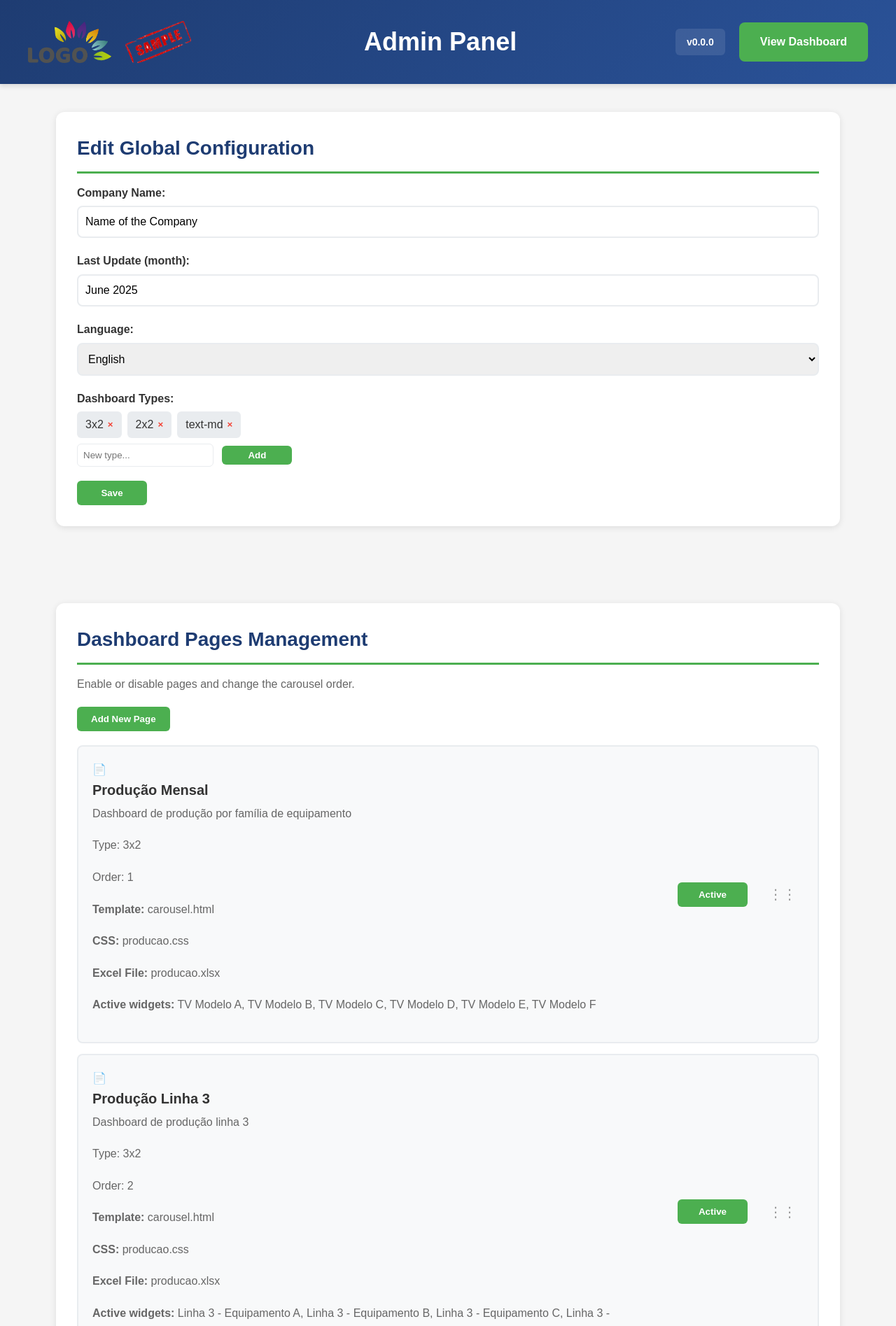
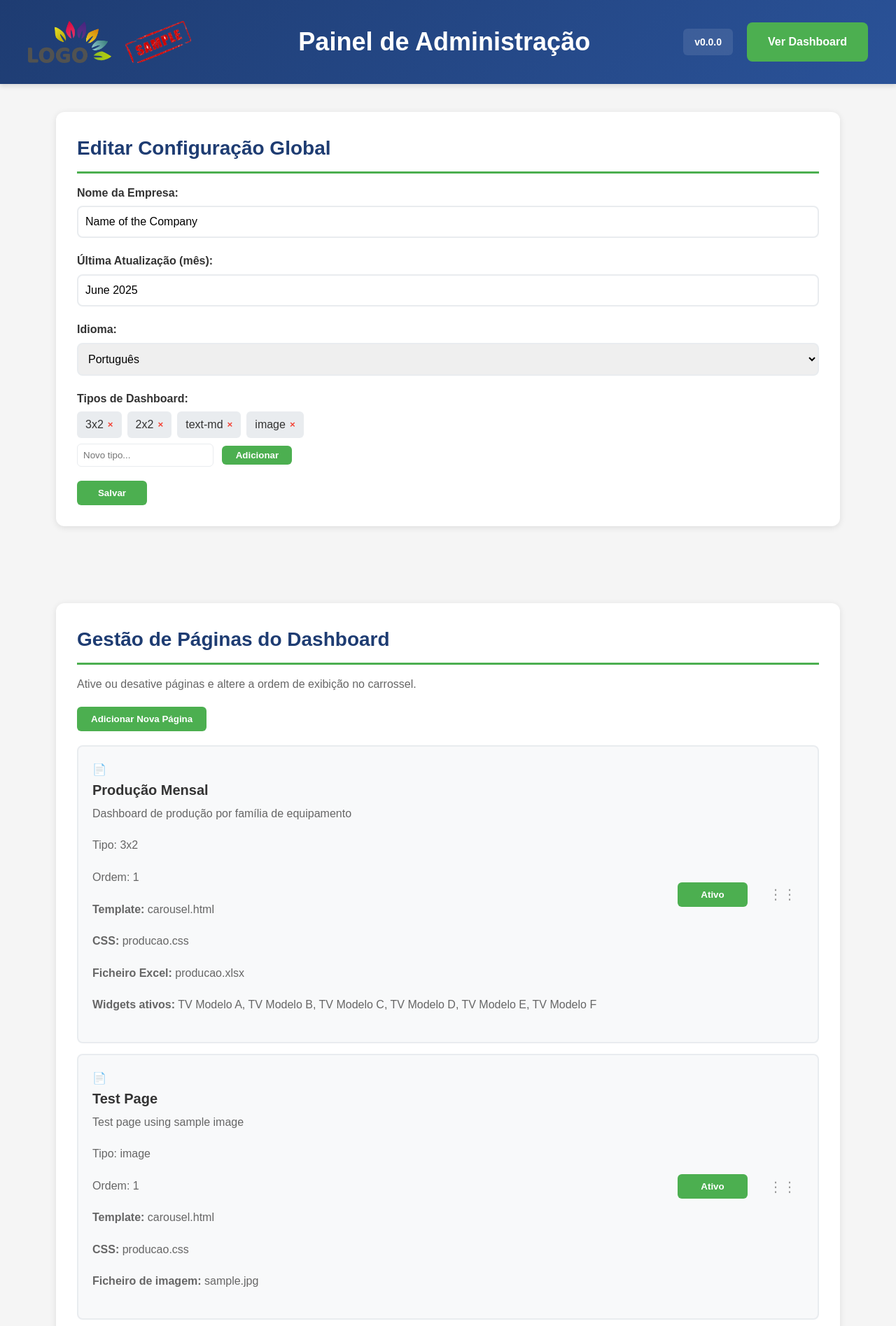
Before and after one commit to kal001/pdashboard, a Flask app: page /admin in a window 1280 px wide. Shown: the top 1895 px of the page at 70% size. Run offline with Flask 3, Linux system fonts and the light colour scheme; some libraries are stand-ins or nearby versions.

Commit message:
Add new pages and translations

```diff
--- a/app.py
+++ b/app.py
@@ -300,6 +300,9 @@
             else:
                 html_content = '<p><em>Arquivo markdown não encontrado.</em></p>'
             rendered_pages.append({**page, "html_content": html_content, "font_size": font_size})
+        elif page['type'] == 'image':
+            image_file = page.get('image_file', '')
+            rendered_pages.append({**page, "image_file": image_file})
         # Add more types as needed
     # Use the template and css_file from the first page (all pages use the same template in carousel)
     template_name = rendered_pages[0].get('template', 'carousel.html') if rendered_pages else 'carousel.html'
@@ -309,6 +312,8 @@
     # In the template render, if type is 'text-md', pass html_content and font_size
     if rendered_pages and rendered_pages[0]['type'] == 'text-md':
         return render_template(template_name, html_content=rendered_pages[0]['html_content'], font_size=rendered_pages[0]['font_size'], last_update_month=last_update_month, company_name=company_name, language=language, translations=translations, page_type='text-md', logo_info=logo_info)
+    if rendered_pages and rendered_pages[0]['type'] == 'image':
+        return render_template(template_name, image_file=rendered_pages[0]['image_file'], last_update_month=last_update_month, company_name=company_name, language=language, translations=translations, page_type='image', logo_info=logo_info)
     return render_template(template_name, pages=rendered_pages, css_link=css_link, last_update_month=last_update_month, company_name=company_name, version=get_version(), translations=translations, language=language, logo_info=logo_info)
 
 @app.route('/dashboard')
@@ -670,6 +675,11 @@
     else:
         return f'Template not found: {template}', 404
 
+@app.route('/data/<path:filename>')
+def serve_data_file(filename):
+    """Serve files from the /data directory (for images, markdown, etc.)"""
+    return send_from_directory('data', filename)
+
 @app.route('/api/health')
 def health_check():
     """Health check endpoint"""
--- a/pages/config.json
+++ b/pages/config.json
@@ -4,7 +4,8 @@
   "dashboard_types": [
     "3x2",
     "2x2",
-    "text-md"
+    "text-md",
+    "image"
   ],
-  "language": "en"
+  "language": "pt"
 }
--- a/static/i18n/en.json
+++ b/static/i18n/en.json
@@ -74,5 +74,6 @@
   "error_toggling_page": "Error changing page status.",
   "connection_error_short": "Connection error.",
   "files_selected": "files selected",
-  "markdown_file": "Markdown file:"
+  "markdown_file": "Markdown file:",
+  "image_file": "Image file:"
 }
--- a/static/i18n/pt.json
+++ b/static/i18n/pt.json
@@ -74,5 +74,6 @@
   "error_toggling_page": "Erro ao alterar estado da página.",
   "connection_error_short": "Erro de conexão.",
   "files_selected": "ficheiros selecionados",
-  "markdown_file": "Ficheiro Markdown:"
+  "markdown_file": "Ficheiro Markdown:",
+  "image_file": "Ficheiro de imagem:"
 }
--- a/static/js/admin.js
+++ b/static/js/admin.js
@@ -50,6 +50,9 @@
             } else if (page.type === 'text-md') {
                 dataFileLabel = window.t('markdown_file');
                 dataFileValue = page.config && page.config.md_file ? page.config.md_file : '-';
+            } else if (page.type === 'image') {
+                dataFileLabel = window.t('image_file');
+                dataFileValue = page.config && page.config.image_file ? page.config.image_file : '-';
             }
 
             pageItem.innerHTML = `
--- a/templates/admin.html
+++ b/templates/admin.html
@@ -81,6 +81,8 @@
                         <div style="margin-bottom:12px;"><label></label><input type="text" name="template" value="carousel.html" style="width:100%;padding:8px;border-radius:6px;border:1.5px solid #e9ecef;"></div>
                         <div style="margin-bottom:12px;"><label></label><input type="text" name="css_file" value="producao.css" style="width:100%;padding:8px;border-radius:6px;border:1.5px solid #e9ecef;"></div>
                         <div style="margin-bottom:12px;"><label></label><input type="text" name="xlsx_file" value="producao.xlsx" style="width:100%;padding:8px;border-radius:6px;border:1.5px solid #e9ecef;"></div>
+                        <div style="margin-bottom:12px;"><label></label><input type="text" name="md_file" value="sample.md" style="width:100%;padding:8px;border-radius:6px;border:1.5px solid #e9ecef;"></div>
+                        <div style="margin-bottom:12px;"><label></label><input type="text" name="image_file" value="sample.jpg" style="width:100%;padding:8px;border-radius:6px;border:1.5px solid #e9ecef;"></div>
                         <div style="display:flex;gap:12px;align-items:center;">
                             <button type="submit" class="toggle-btn active"></button>
                             <button type="button" id="cancel-add-page" class="toggle-btn inactive"></button>
@@ -131,6 +133,11 @@
         // Translations data
         const translations = {{ translations|tojson|safe }};
         const currentLanguage = '{{ language }}';
+
+        // Add translation for image_file if not present
+        if (!translations['image_file']) {
+            translations['image_file'] = currentLanguage === 'pt' ? 'Arquivo de imagem:' : 'Image file:';
+        }
 
         // Translation helper function
         function t(key, fallback = key) {
@@ -188,6 +195,8 @@
                 labels[7].textContent = t('template');
                 labels[8].textContent = t('css_file');
                 labels[9].textContent = t('xlsx_file');
+                labels[10].textContent = t('md_file');
+                labels[11].textContent = t('image_file');
                 addPageForm.querySelector('button[type="submit"]').textContent = t('create_page');
                 cancelAddPage.textContent = t('cancel');
             }
@@ -340,6 +349,8 @@
                         template: formData.get('template'),
                         css_file: formData.get('css_file'),
                         xlsx_file: formData.get('xlsx_file'),
+                        md_file: formData.get('md_file'),
+                        image_file: formData.get('image_file'),
                         widgets: []
                     };
                     fetch('/api/pages/create', {
```
Also changed, not shown: docs/ADMIN.md (+12 -1 lines), docs/USER_MANUAL.md (+36 -2 lines), pages/test/config.json (added, +12 -0 lines), templates/carousel.html (+23 -0 lines), data/sample.jpg (added).
